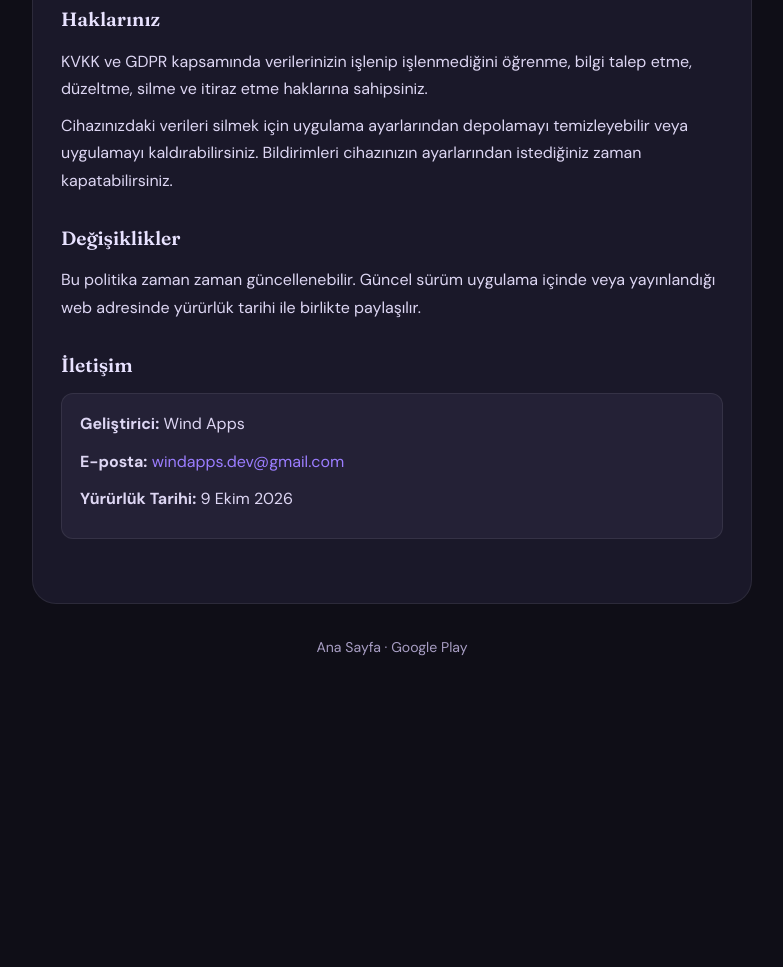
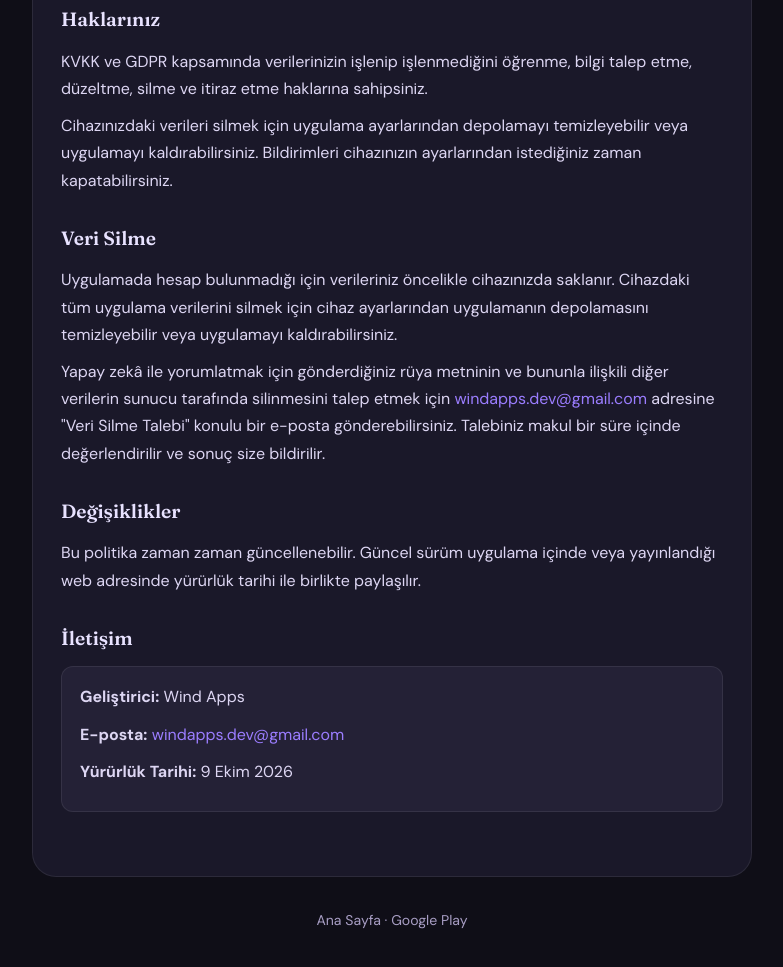
Before and after one commit to windapps/windapps.github.io, a plain HTML site: page gizlilik.html in a window 1280 px wide. Shown: the part 2056-3023 px from the top of the page, without its empty margins (248-1031 px from the left). Before the commit the page ends 2780 px from the top, so only its background shows below. Drawn offline with Linux system fonts and the light colour scheme.

Commit message:
Update gizlilik.html

```diff
--- a/gizlilik.html
+++ b/gizlilik.html
@@ -281,6 +281,22 @@
         </p>
       </section>
 
+      <section id="veri-silme">
+        <h2>Veri Silme</h2>
+        <p>
+          Uygulamada hesap bulunmadığı için verileriniz öncelikle cihazınızda saklanır.
+          Cihazdaki tüm uygulama verilerini silmek için cihaz ayarlarından uygulamanın
+          depolamasını temizleyebilir veya uygulamayı kaldırabilirsiniz.
+        </p>
+        <p>
+          Yapay zekâ ile yorumlatmak için gönderdiğiniz rüya metninin ve bununla ilişkili diğer
+          verilerin sunucu tarafında silinmesini talep etmek için
+          <a href="mailto:windapps.dev@gmail.com?subject=AstroR%C3%BCya%20Veri%20Silme%20Talebi">windapps.dev@gmail.com</a>
+          adresine "Veri Silme Talebi" konulu bir e-posta gönderebilirsiniz. Talebiniz makul bir
+          süre içinde değerlendirilir ve sonuç size bildirilir.
+        </p>
+      </section>
+
       <section>
         <h2>Değişiklikler</h2>
         <p>
```
